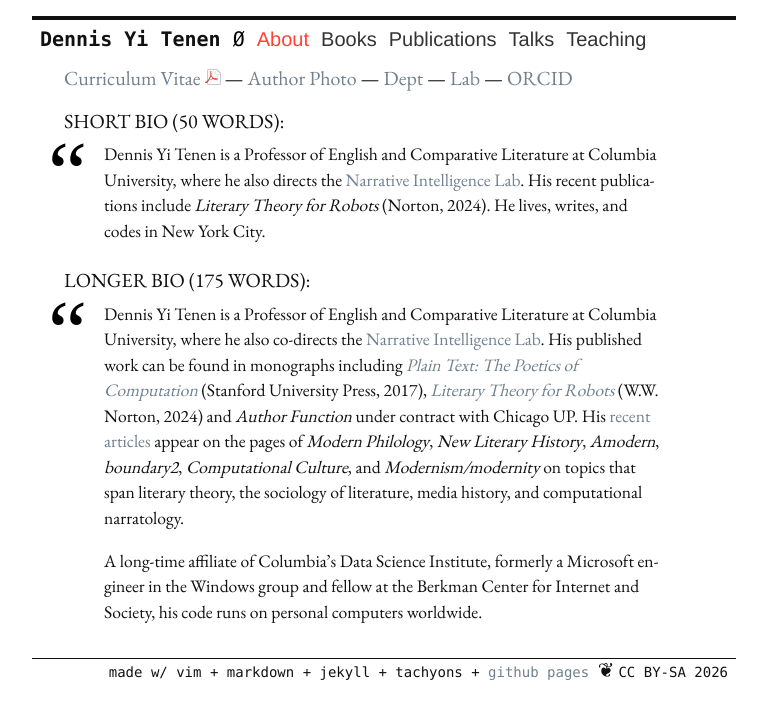
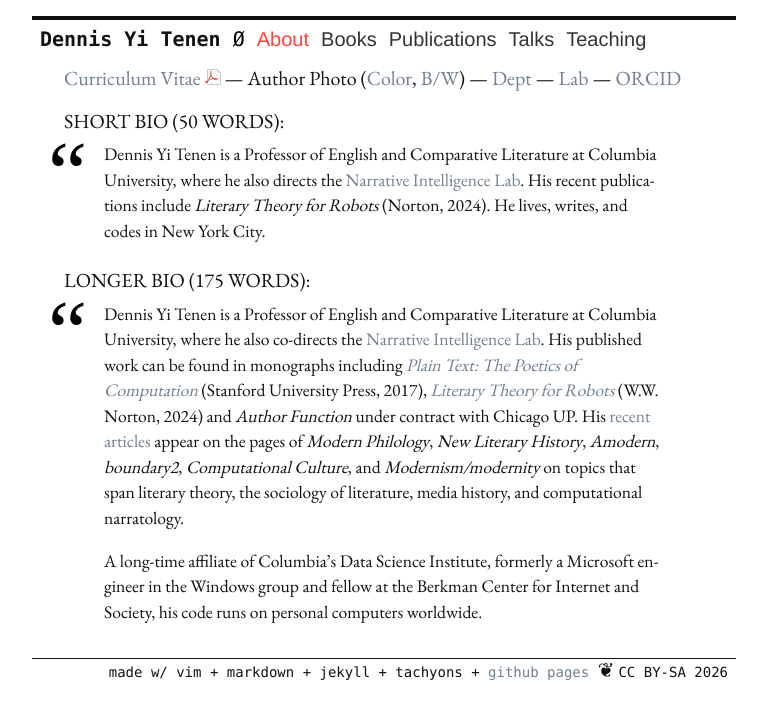
Before and after one commit to denten/denten.github.io, a Jekyll site: the page built from _pages/about.md, in a window 1280 px wide. Shown: the top 719 px of the page, without its empty margins (256-1023 px from the left). Built offline with Jekyll 4.4.1, drawn with Linux system fonts in a browser that asks for light colours; nearby versions of some CDN libraries.

Commit message:
updte the profile photo

```diff
--- a/_pages/about.md
+++ b/_pages/about.md
@@ -4,7 +4,7 @@
 title: "about"
 ---
 
-[Curriculum Vitae <img src="../public/pdf.png" />][5] --- [Author Photo][6] --- [Dept][7] ---
+[Curriculum Vitae <img src="../public/pdf.png" />][5] --- Author Photo ([Color][6C], [B/W][6B]) --- [Dept][7] ---
 [Lab][8] --- [ORCID][9]
 
 ## Short Bio (50 words):
```
Also changed, not shown: other parts of _pages/about.md (+2 -1 lines), public/denten-profile-bw.jpeg (added), public/denten-profile-cl.jpeg (added), public/old-profile/denten-profile-photo.jpg (renamed from public/denten-profile-photo.jpg), public/old-profile/profile-photo.jpg (renamed from public/profile-photo.jpg).
